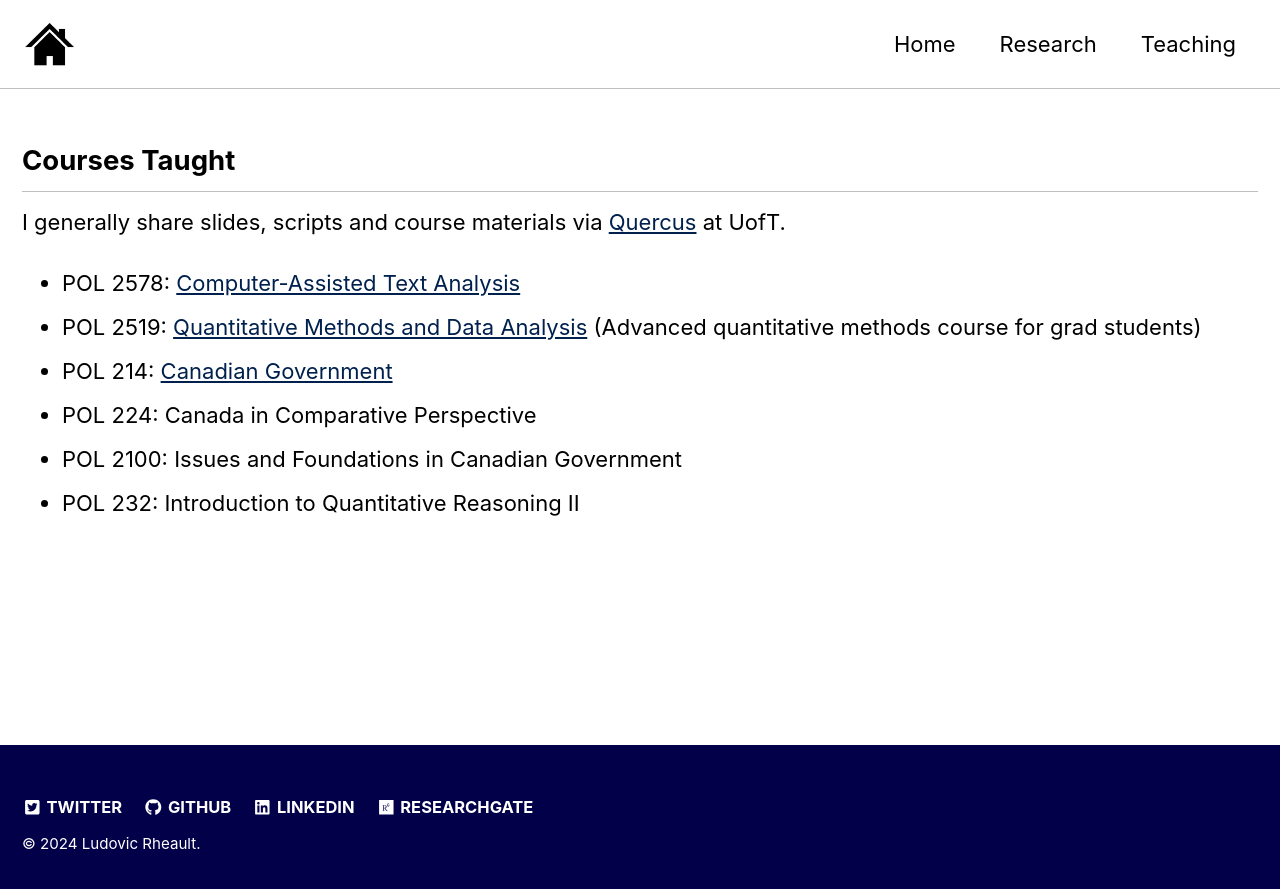
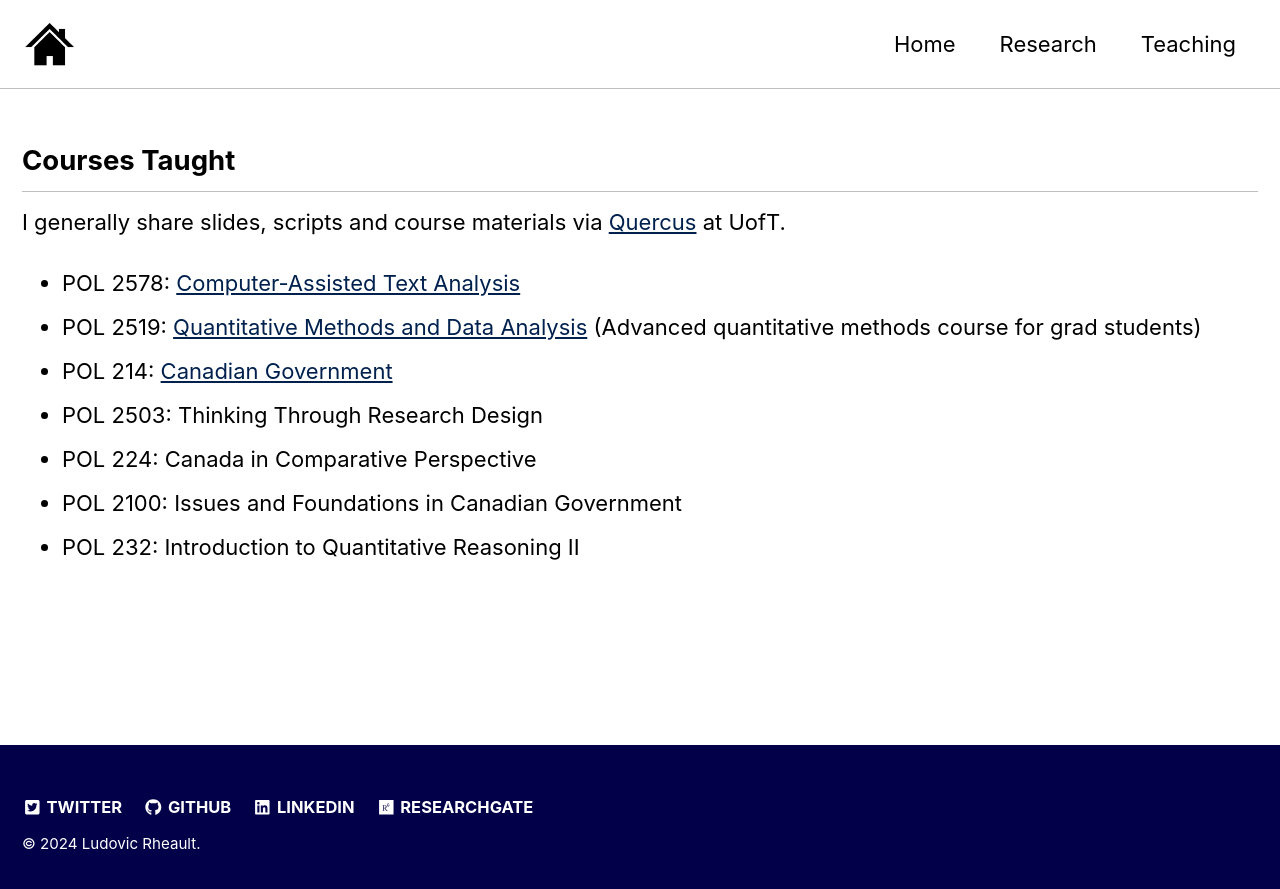
Before and after one commit to lrheault/lrheault.github.io, a Jekyll site: the page built from _pages/teaching.md, in a window 1280 px wide. Shown: the top 889 px of the page. Built offline with Jekyll 4.4.1, drawn with Linux system fonts in a browser that asks for light colours; cached includes are drawn as plain includes; nearby versions of some CDN libraries.

Commit message:
Update teaching.md

```diff
--- a/_pages/teaching.md
+++ b/_pages/teaching.md
@@ -15,6 +15,7 @@ I generally share slides, scripts and course materials via [Quercus](https://q.u
 - POL 2578: [Computer-Assisted Text Analysis](/downloads/POL2578.pdf){:target="_blank"}
 - POL 2519: [Quantitative Methods and Data Analysis](/downloads/POL2519.pdf){:target="_blank"} (Advanced quantitative methods course for grad students)
 - POL 214: [Canadian Government](/downloads/POL214.pdf){:target="_blank"}
+- POL 2503: Thinking Through Research Design
 - POL 224: Canada in Comparative Perspective
 - POL 2100: Issues and Foundations in Canadian Government
 - POL 232: Introduction to Quantitative Reasoning II
```
